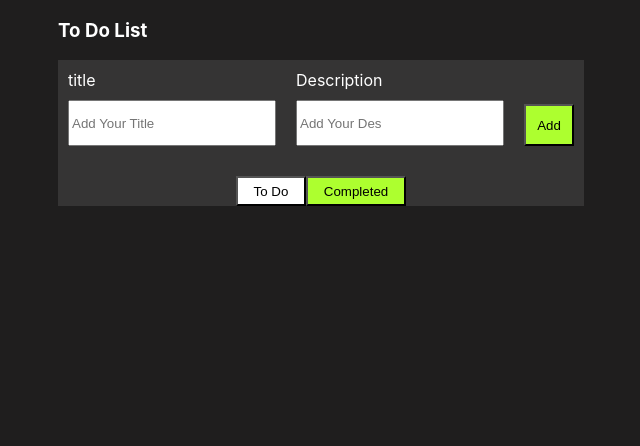
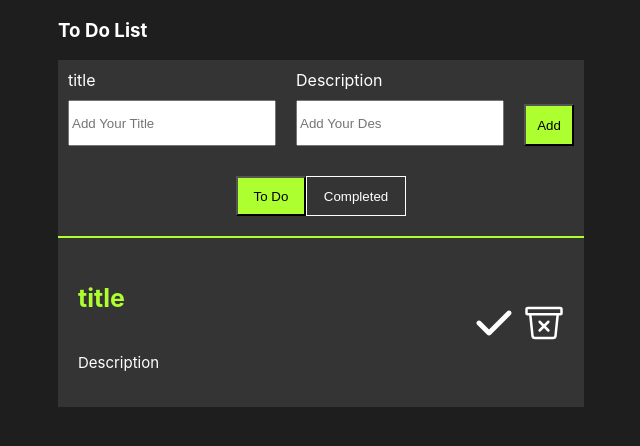
Before and after one commit to Mahdiar-Vaez/to-do-list, a React (Create React App) app: page / in a window 1280 px wide. Shown: the top 446 px of the page, without its empty margins (319-959 px from the left). Built offline with nearby package versions, Linux system fonts and the light colour scheme.

Commit message:
style and icons

```diff
--- a/package.json
+++ b/package.json
@@ -8,6 +8,7 @@
     "@testing-library/user-event": "^13.5.0",
     "react": "^18.2.0",
     "react-dom": "^18.2.0",
+    "react-icons": "^5.0.1",
     "react-scripts": "5.0.1",
     "web-vitals": "^2.1.4"
   },
--- a/src/App.css
+++ b/src/App.css
@@ -14,6 +14,7 @@ label{
   display: flex;flex-direction: column;
   justify-content: start;
   gap: 20px;
+
   background-color: #353434;
   align-items: center;
 }
@@ -54,17 +55,66 @@ color: white;
   cursor: pointer;
 }
 .btn-area button:nth-child(1){
-  background-color: white;
-  height: 30px;
+  background-color: greenyellow;
+  height: 40px;
   width: 70px;
 
 }
 .btn-area button:nth-child(2){
   background-color: greenyellow;
-  height: 30px;
+  height: 40px;
   width: 100px;
 
 }
 .inputs input:focus {
   border: 2px solid greenyellow;
 }
+
+
+/* active tab */
+.active-tab{
+  background-color: #353434 !important;
+  color: white;
+  border: 1px solid white;
+}
+/*  */
+.tasks{
+
+  display: flex;
+  width: 100%;
+  justify-content: center;
+  align-items: center;
+  gap: 10px;
+  border-top:2px solid greenyellow ;
+  height: 80%;
+  padding: bottom 5px ;
+}
+.tasks .task-content{
+  display: flex;
+  flex-direction: column;
+  width: 80%;
+  padding: 20px;
+}
+.tasks .task-content h3{
+  font-size: 25px;
+  font-weight: 700;
+  color: greenyellow;
+}
+.tasks .task-content p{
+  font-size: 15px;
+
+}
+.tasks .task-icons{
+  display: flex;
+  padding: 20px;
+  justify-content: space-between !important;
+  width: 20%;
+  height: 100%;
+  gap: 10px;
+}
+.check-icon:hover{
+  color: rgb(4, 109, 46) !important;
+}
+.bin-icon:hover{
+  color: rgb(159, 35, 28) !important;
+}
--- a/src/App.js
+++ b/src/App.js
@@ -1,6 +1,14 @@
-import React from "react";
+import React, { useMemo, useState } from "react";
 import "./App.css";
+import { IoTrashBinOutline } from "react-icons/io5";
+import { FaCheck } from "react-icons/fa6";
+
 export default function App() {
+  const [completeTab, setCompleteTab] = useState(true);
+  const [title, setTitle] = useState();
+  const [des, setDes] = useState();
+  const list = [];
+
   return (
     <div>
       <h3 className="title">To Do List </h3>
@@ -8,25 +16,71 @@ export default function App() {
         <div className="inputs">
           <div>
             <label>title</label>
-            <input type="text" placeholder="Add Your Title" />
+            <input
+              value={title}
+              onChange={(e) => setTitle(e.target.value)}
+              type="text"
+              placeholder="Add Your Title"
+            />
           </div>
           <div>
             <label>Description</label>
-            <input type="text" placeholder="Add Your Des" />
+            <input
+              value={des}
+              onChange={(e) => setDes(e.target.value)}
+              type="text"
+              placeholder="Add Your Des"
+            />
           </div>
           <div className="btn">
-            <button>Add </button>
+            <button
+              onClick={() => {
+                if (title && des) {
+                  list.unshift({ ...list, title: title, des: des });
+                  setTitle("");
+                  setDes("");
+                  console.log(list);
+                }
+              }}
+            >
+              Add{" "}
+            </button>
           </div>
         </div>
 
         <div className="btn-area">
-          <button>To Do</button>
-          <button>Completed</button>
+          <button
+            onClick={() => setCompleteTab(false)}
+            className={!completeTab ? "active-tab" : ""}
+          >
+            To Do
+          </button>
+          <button
+            onClick={() => setCompleteTab(true)}
+            className={completeTab ? "active-tab" : ""}
+          >
+            Completed
+          </button>
         </div>
-
-      </div>
-      <div className="tasks">
-
+        <div className="tasks">
+          <div className="task-content">
+            <h3 >title</h3>
+            <p>Description</p>
+          </div>
+          <div className="task-icons">
+              <FaCheck className="check-icon" style={{
+                cursor:'pointer'
+                ,fontSize:'40px',
+                '&:hover':{
+                  color:'red !important'
+                }
+              }}/>
+              <IoTrashBinOutline className="bin-icon" style={{
+                  cursor:'pointer'
+                  ,fontSize:'40px'
+              }}/>
+          </div>
+        </div>
       </div>
     </div>
   );
```
Also changed, not shown: 1 other file (tests, documents, lock files or other folders).
